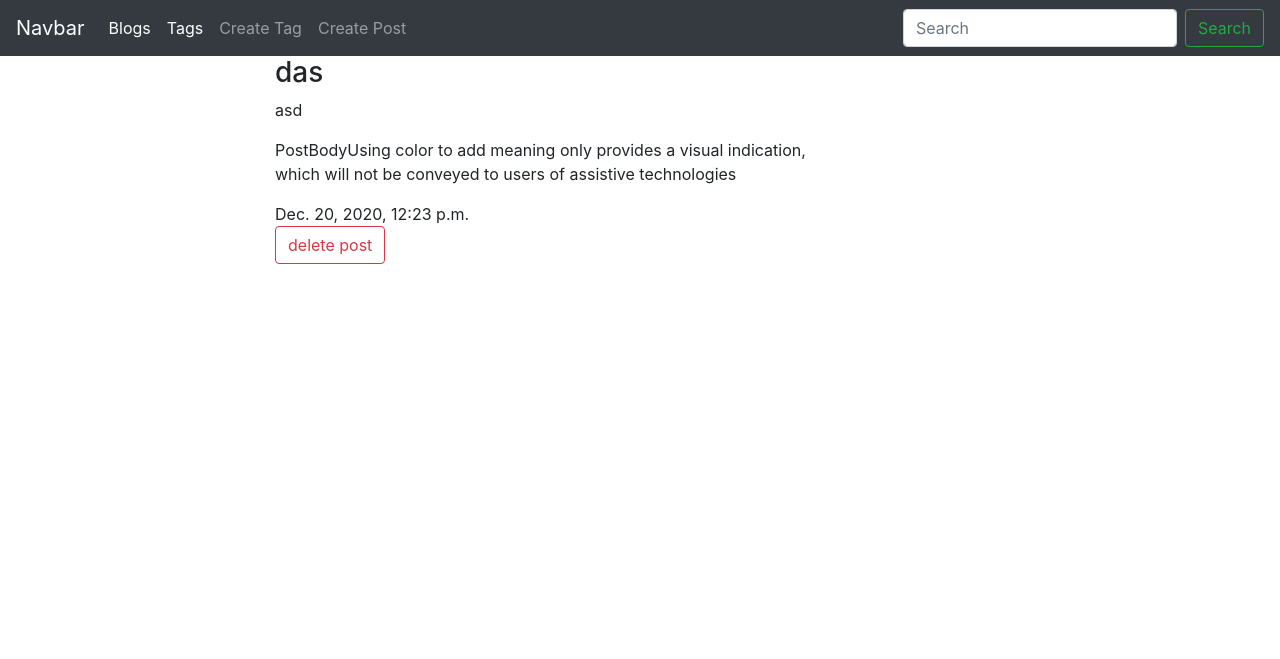
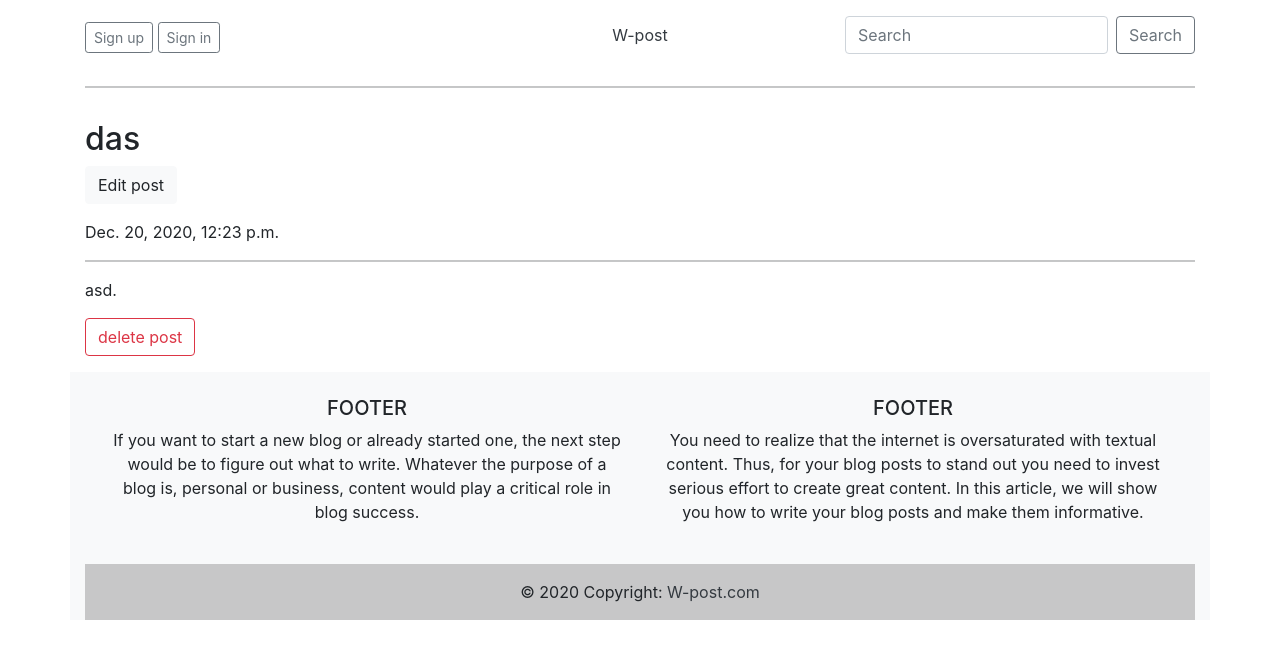
Before and after one commit to gitacc908/blog, a Django app: a page that uses templates/base_all.html in a window 1280 px wide. Shown: the top 659 px of the page. Run offline with Django 3.2, Linux system fonts and the light colour scheme; data comes from the database, SQL or seed files in the repository; both versions use the stored data as it was after the commit; some libraries are stand-ins or nearby versions.

Commit message:
prod ready

```diff
--- a/blog/templates/blog/base.html
+++ /dev/null
@@ -1 +0,0 @@
-{% extends 'base_all.html' %}
--- a/blog/templates/blog/detail.html
+++ b/blog/templates/blog/detail.html
@@ -1,12 +1,14 @@
-{% extends 'blog/base.html' %}
+{% extends 'base_all.html' %}
 
 {% block title %}Detail View{% endblock %}
 
 {% block content %}
-<h3>{{ post.title }}</h3>
-<p>{{ post.body}}</p>
-<p>PostBodyUsing color to add meaning only provides a visual indication, which will not be conveyed to users of assistive technologies</p>
-{{ post.timestamp }}
-<p><a href="{% url 'blog_delete' slug=post.slug %}" class="btn btn-outline-danger">delete post</a></p>
-
+<div class="blog-post container">
+            <h2 class="blog-post-title">{{ post.title }}</h2>
+            <p><a href="{% url 'blog_update' slug=post.slug %}" class="btn btn-light">Edit post</a></p>
+            <p class="blog-post-meta">{{ post.timestamp }}</p>
+            <hr>
+            <p>{{ post.body}}.</p>
+            <p><a href="{% url 'blog_delete' slug=post.slug %}" class="btn btn-outline-danger">delete post</a></p>
+</div><!-- /.blog-post -->
 {% endblock %}
--- a/blog/templates/blog/tag_delete.html
+++ b/blog/templates/blog/tag_delete.html
@@ -1,10 +1,10 @@
-{% extends 'blog/base.html' %}
+{% extends 'base_all.html' %}
 {% block title %}
 Tag delete
 {% endblock %}
 
 {% block content %}
-<form method="post">
+<form method="post" class="container mb-5">
 	{% csrf_token %}
 	<p>Are you sure you want to delete {{ obj.title|title }} tag?</p>
 	<a href="{% url 'tags' %}" class="btn btn-outline-secondary">Cancel</a>
--- a/blog/urls.py
+++ b/blog/urls.py
@@ -13,4 +13,6 @@ urlpatterns = [
 	path('blog_detail/<str:slug>/delete/', views.blog_delete, name='blog_delete'),
 	path('blogs/<str:slug>/update/', views.blog_update, name='blog_update'),
 	path('tags/<str:slug>/', views.tags, name='tag_detail'),
+	path('signup/', views.SignUpView.as_view(), name='signup'),
+
 ]
--- a/blog/views.py
+++ b/blog/views.py
@@ -7,6 +7,9 @@ from django.urls import reverse
 from django.contrib.auth.decorators import login_required
 from django.core.paginator import Paginator
 from django.db.models import Q
+from django.views import generic
+from django.urls import reverse_lazy
+from django.contrib.auth.forms import UserCreationForm
 # Create your views here.
 
 def allblog(request, slug=None):
@@ -20,9 +23,10 @@ def allblog(request, slug=None):
 
 	if slug:
 		post = Post.objects.get(slug=slug)
-		return render(request, 'blog/detail.html', {'post': post})
+		return render(request, 'blog/detail.html', {'post':post})
 
-	paginator = Paginator(posts, 4)
+
+	paginator = Paginator(posts, 6)
 	page_number = request.GET.get('page', 1)
 	page = paginator.get_page(page_number)
 
@@ -36,21 +40,24 @@ def allblog(request, slug=None):
 		next_url = f'?page={page.next_page_number()}'
 	else:
 		next_url = ''
+	tags = Tag.objects.all()
 
 	context = {
 		'page_object': page,
 		'is_paginated': is_paginated,
 		'next_url': next_url,
-		'prev_url': prev_url
+		'prev_url': prev_url,
+		'tags': tags
 	}
 
-	return render(request, 'blog/blogs.html', context=context)
+	return render(request, 'base_all.html', context=context)
 
 
 def tags(request, slug=None):
 	#tags = Tag.objects.all()
 	if slug:
 		tag = Tag.objects.get(slug=slug)
+		print('here')
 		return render(request, 'blog/tag_detail.html', {'tag': tag})
 	tags = Tag.objects.all()
 	return render(request, 'blog/tags.html', {'tags': tags})
@@ -122,3 +129,9 @@ def blog_delete(request, slug):
 		return redirect(reverse('blogs'))
 	obj = Post.objects.get(slug=slug)
 	return render(request, 'blog/post_delete.html', {'obj': obj})
+
+
+class SignUpView(generic.CreateView):
+	form_class = UserCreationForm
+	success_url = reverse_lazy('login')
+	template_name = 'registration/signup.html'
--- a/blog_src/settings.py
+++ b/blog_src/settings.py
@@ -38,6 +38,7 @@ INSTALLED_APPS = [
     'django.contrib.messages',
     'django.contrib.staticfiles',
     'blog',
+    'crispy_forms',
 ]
 
 MIDDLEWARE = [
@@ -119,3 +120,6 @@ USE_TZ = True
 # https://docs.djangoproject.com/en/3.1/howto/static-files/
 
 STATIC_URL = '/static/'
+LOGIN_REDIRECT_URL = 'blogs'
+LOGOUT_REDIRECT_URL = 'blogs'
+CRISPY_TEMPLATE_PACK = 'bootstrap4'
--- a/blog_src/urls.py
+++ b/blog_src/urls.py
@@ -18,5 +18,7 @@ from django.urls import path, include
 
 urlpatterns = [
     path('admin/', admin.site.urls),
+    path('accounts/', include('django.contrib.auth.urls')),
     path('', include('blog.urls')),
+
 ]
--- a/templates/base_all.html
+++ b/templates/base_all.html
@@ -1,52 +1,117 @@
+
 <!doctype html>
-
 <html lang="en">
 <head>
-    <!-- Required meta tags -->
     <meta charset="utf-8">
-    <meta name="viewport" content="width=device-width, initial-scale=1, shrink-to-fit=no">
+    <meta name="viewport" content="width=device-width, initial-scale=1">
+    <meta name="description" content="">
+    <meta name="author" content="Mark Otto, Jacob Thornton, and Bootstrap contributors">
+    <meta name="generator" content="Hugo 0.79.0">
+    <title>{% block title %}W Post{% endblock %}</title>
 
-    <!-- Bootstrap CSS -->
-    <link rel="stylesheet" href="https://cdn.jsdelivr.net/npm/bootstrap@4.5.3/dist/css/bootstrap.min.css" integrity="sha384-TX8t27EcRE3e/ihU7zmQxVncDAy5uIKz4rEkgIXeMed4M0jlfIDPvg6uqKI2xXr2" crossorigin="anonymous">
+    <link rel="canonical" href="https://getbootstrap.com/docs/5.0/examples/blog/">
 
-    <title>{% block title %}Hello, world!{% endblock %}</title>
+    <link href="https://cdn.jsdelivr.net/npm/bootstrap@5.0.0-beta1/dist/css/bootstrap.min.css" rel="stylesheet" integrity="sha384-giJF6kkoqNQ00vy+HMDP7azOuL0xtbfIcaT9wjKHr8RbDVddVHyTfAAsrekwKmP1" crossorigin="anonymous">
+
+    <!-- Bootstrap core CSS -->
+    <link href="/docs/5.0/dist/css/bootstrap.min.css" rel="stylesheet" integrity="sha384-giJF6kkoqNQ00vy+HMDP7azOuL0xtbfIcaT9wjKHr8RbDVddVHyTfAAsrekwKmP1" crossorigin="anonymous">
+
+    <!-- Favicons -->
+    <link rel="apple-touch-icon" href="/docs/5.0/assets/img/favicons/apple-touch-icon.png" sizes="180x180">
+    <link rel="icon" href="/docs/5.0/assets/img/favicons/favicon-32x32.png" sizes="32x32" type="image/png">
+    <link rel="icon" href="/docs/5.0/assets/img/favicons/favicon-16x16.png" sizes="16x16" type="image/png">
+    <link rel="manifest" href="/docs/5.0/assets/img/favicons/manifest.json">
+    <link rel="mask-icon" href="/docs/5.0/assets/img/favicons/safari-pinned-tab.svg" color="#7952b3">
+    <link rel="icon" href="/docs/5.0/assets/img/favicons/favicon.ico">
+    <meta name="theme-color" content="#7952b3">
+
+
+    <style>
+      .bd-placeholder-img {
+        font-size: 1.125rem;
+        text-anchor: middle;
+        -webkit-user-select: none;
+        -moz-user-select: none;
+        user-select: none;
+    }
+
+    @media (min-width: 768px) {
+        .bd-placeholder-img-lg {
+          font-size: 3.5rem;
+      }
+  }
+</style>
+
+
+<!-- Custom styles for this template -->
+<link href="https://fonts.googleapis.com/css?family=Playfair&#43;Display:700,900&amp;display=swap" rel="stylesheet">
+<!-- Custom styles for this template -->
+<link href="blog.css" rel="stylesheet">
+
 </head>
 <body>
 
-    <nav class="navbar navbar-expand-lg navbar-dark bg-dark">
-        <a class="navbar-brand" href="#">Navbar</a>
-        <button class="navbar-toggler" type="button" data-toggle="collapse" data-target="#navbarTogglerDemo02" aria-controls="navbarTogglerDemo02" aria-expanded="false" aria-label="Toggle navigation">
-            <span class="navbar-toggler-icon"></span>
-        </button>
+    <div class="container">
+      <header class="blog-header py-3">
+        <div class="row flex-nowrap justify-content-between align-items-center">
+          {% if request.user.is_authenticated %}
+          <div class="col-4 pt-1">
+            <a class="btn btn-sm btn-outline-danger" href="{% url 'logout' %}">Logout</a>
+            <a class="btn btn-sm btn-outline-secondary" href="{% url 'create_post' %}">Create Post</a>
+            <a class="btn btn-sm btn-outline-secondary" href="{% url 'create_tag' %}">Create Tag</a>
+            <a class="btn btn-sm btn-outline-secondary" href="{% url 'tags' %}">Tags</a>
 
-        <div class="collapse navbar-collapse" id="navbarTogglerDemo02">
-            <ul class="navbar-nav mr-auto mt-2 mt-lg-0">
-                <li class="nav-item active">
-                    <a class="nav-link" href="{% url 'blogs' %}">Blogs <span class="sr-only">(current)</span></a>
-                </li>
-                <li class="nav-item active">
-                    <a class="nav-link" href="{% url 'tags' %}">Tags</a>
-                </li>
-                <li class="nav-item">
-                    <a class="nav-link" href="{% url 'create_tag' %}" tabindex="-1" aria-disabled="true">Create Tag</a>
-                </li>
-                <li class="nav-item">
-                    <a class="nav-link" href="{% url 'create_post' %}" tabindex="-1" aria-disabled="true">Create Post</a>
-                </li>
-            </ul>
-            <form class="form-inline my-2 my-lg-0">
+        </div>
+        {% else %}
+          <div class="col-4 pt-1">
+            <a class="btn btn-sm btn-outline-secondary" href="{% url 'signup' %}">Sign up</a>
+            <a class="btn btn-sm btn-outline-secondary" href="{% url 'login' %}">Sign in</a>
+          </div>
+        {%  endif %}
+
+        <div class="col-4 text-center">
+            <a class="blog-header-logo text-dark" href="{% url 'blogs' %}">W-post</a>
+          </div>
+        <div class="col-4 d-flex justify-content-end align-items-center">
+            <form class="d-flex justify-content-end align-items-center">
                 <input class="form-control mr-sm-2" type="search" placeholder="Search" name='search'>
-                <button class="btn btn-outline-success my-2 my-sm-0" type="submit">Search</button>
+                <button class="btn btn-outline-secondary my-2 my-sm-0" type="submit">Search</button>
             </form>
         </div>
+    </div>
+</header>
+<hr>
+<div class="nav-scroller py-1 mb-2">
+    <nav class="nav d-flex justify-content-between">
+        {% for tag in tags %}
+        <a class="p-2 link-secondary" href="{{ tag.get_absolute_url }}">#{{ tag }}</a>
+        {% endfor %}
     </nav>
-    <div class="container">
-        <div class="row">
-            <div class="col-6 offset-md-2">
+
+</div>
+</div>
+
 {% block content %}
-                <h1>Hello, content!</h1>
-                {% endblock %}
+<main class="container">
 
+
+  <div class="row mb-2">
+    {% for post in page_object %}
+    <div class="col-md-6">
+      <div class="row g-0 border rounded overflow-hidden flex-md-row mb-4 shadow-sm h-md-250 position-relative">
+        <div class="col p-4 d-flex flex-column position-static">
+          <h3 class="mb-0">{{ post.title }}</h3>
+          <div class="mb-1 text-muted">{{ post.timestamp }}</div>
+          <p class="card-text mb-auto">{{ post.body|truncatechars:100 }}</p>
+          <a href="{{ post.get_absolute_url }}" class="stretched-link">Continue reading</a>
+      </div>
+      <div class="col-auto d-none d-lg-block">
+          <svg class="bd-placeholder-img" width="200" height="250" xmlns="http://www.w3.org/2000/svg" role="img" aria-label="Placeholder: Thumbnail" preserveAspectRatio="xMidYMid slice" focusable="false"><title>Placeholder</title><rect width="100%" height="100%" fill="#55595c"/><text x="50%" y="50%" fill="#eceeef" dy=".3em">Thumbnail</text></svg>
+
+      </div>
+  </div>
+</div>
+{% endfor %}
 {% if is_paginated %}
 <nav aria-label="Page navigation example">
     <ul class="pagination">
@@ -73,8 +138,50 @@
 </nav>
 {% endif %}
 </div>
+
+</main>
+{% endblock content %}
+
+<footer class="bg-light text-center text-lg-start container">
+  <!-- Grid container -->
+  <div class="container p-4">
+    <!--Grid row-->
+    <div class="row">
+      <!--Grid column-->
+      <div class="col-lg-6 col-md-12 mb-4 mb-md-0">
+        <h5 class="text-uppercase">Footer</h5>
+
+        <p>
+          If you want to start a new blog or already started one, the next step would be to figure out what to write. Whatever the purpose of a blog is, personal or business, content would play a critical role in blog success.
+      </p>
   </div>
+  <!--Grid column-->
+
+  <!--Grid column-->
+  <div class="col-lg-6 col-md-12 mb-4 mb-md-0">
+    <h5 class="text-uppercase">Footer</h5>
+
+    <p>
+     You need to realize that the internet is oversaturated with textual content. Thus, for your blog posts to stand out you need to invest serious effort to create great content.
+
+     In this article, we will show you how to write your blog posts and make them informative.
+ </p>
 </div>
+<!--Grid column-->
+</div>
+<!--Grid row-->
+</div>
+<!-- Grid container -->
+
+<!-- Copyright -->
+<div class="text-center p-3" style="background-color: rgba(0, 0, 0, 0.2)">
+    © 2020 Copyright:
+    <a class="text-dark" href="{% url 'blogs' %}">W-post.com</a>
+</div>
+<!-- Copyright -->
+</footer>
+
+<script src="https://cdn.jsdelivr.net/npm/bootstrap@5.0.0-beta1/dist/js/bootstrap.bundle.min.js" integrity="sha384-ygbV9kiqUc6oa4msXn9868pTtWMgiQaeYH7/t7LECLbyPA2x65Kgf80OJFdroafW" crossorigin="anonymous"></script>
 
 </body>
 </html>
```
Also changed, not shown: blog/templates/blog/blogs.html (deleted, +0 -29 lines), blog/templates/blog/create_post.html (+11 -12 lines), blog/templates/blog/create_tag.html (+12 -9 lines), blog/templates/blog/post_delete.html (+7 -4 lines), blog/templates/blog/post_update.html (+6 -3 lines), blog/templates/blog/tag_detail.html (+3 -5 lines), blog/templates/blog/tag_update.html (+6 -5 lines), blog/templates/blog/tags.html (+19 -6 lines), blog/templates/registration/login.html (added, +14 -0 lines), blog/templates/registration/signup.html (added, +14 -0 lines), blog/migrations/0003_auto_20201220_1637.py (added), db.sqlite3. Lines whose indentation alone changed are shown as unchanged.
